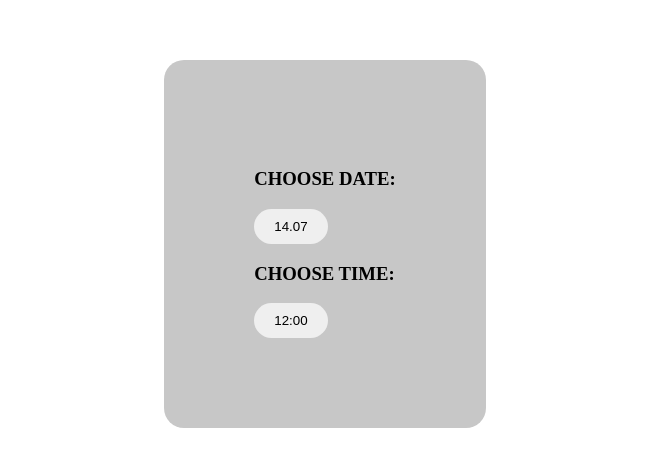
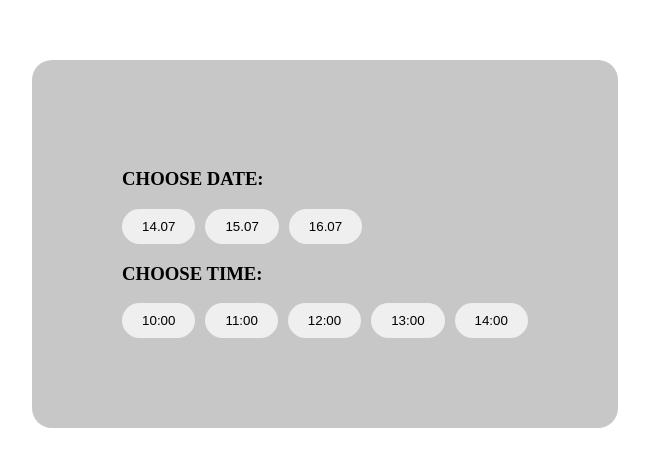
Before and after one commit to w-develop-w/barbershopts, a React (Create React App) app: page /dateAndTime in a window 1280 px wide. Shown: the part 164-630 px from the top of the page, without its empty margins (315-964 px from the left). Built offline with nearby package versions, Linux system fonts and the light colour scheme.

Commit message:
(5)part logic of recording

```diff
--- a/server/db.json
+++ b/server/db.json
@@ -5,9 +5,16 @@
             "image":"/img/barber-1.jpg",
             "name": "Alexey Rudov",
             "status": "Barber",
+            "workDay": true,
             "datesAndTime": [
                 {
                     "date": "14.07",
+                    "time": ["10:00", "12:00", "14:00"],
+                    "booking":[true, true, true],
+                    "access": [1.5, 0.5, 1]
+                },
+                {
+                    "date": "15.07",
                     "time": ["10:00", "12:00", "14:00"],
                     "booking":[true, true, true],
                     "access": [1.5, 0.5, 1]
@@ -20,6 +27,7 @@
             "image":"/img/barber-2.jpg",
             "name": "Mark Socar",
             "status": "Top barber",
+            "workDay": true,
             "datesAndTime": [
                 {
                     "date": "14.07",
@@ -35,6 +43,7 @@
             "image":"/img/barber-3.jpg",
             "name": "Evgeny Linkevich",
             "status": "Grand barber",
+            "workDay": true,
             "datesAndTime": [
                 {
                     "date": "14.07",
--- a/src/components/DateAndTime/DateAndTime.tsx
+++ b/src/components/DateAndTime/DateAndTime.tsx
@@ -38,6 +38,7 @@ function DateAndTime() {
                 <h3>Choose date:</h3>
                 <div className={styles.listDate}>
                     <div className={styles.itemDate}>
+
                         <button
                             className={
                                 recordingDate === "14.07" ? styles.active : ""
@@ -46,12 +47,49 @@ function DateAndTime() {
                         >
                             14.07
                         </button>
+
+                        <button
+                            className={
+                                recordingDate === "15.07" ? styles.active : ""
+                            }
+                            onClick={() => handleDateClick("15.07")}
+                        >
+                            15.07
+                        </button>
+
+                        <button
+                            className={
+                                recordingDate === "16.07" ? styles.active : ""
+                            }
+                            onClick={() => handleDateClick("16.07")}
+                        >
+                            16.07
+                        </button>
                     </div>
                 </div>
 
                 <h3>Choose time:</h3>
                 <div className={styles.listTime}>
                     <div className={styles.itemTime}>
+
+                        <button
+                            className={
+                                recordingTime === "10:00" ? styles.active : ""
+                            }
+                            onClick={() => handleTimeClick("10:00")}
+                        >
+                            10:00
+                        </button>
+
+                        <button
+                            className={
+                                recordingTime === "11:00" ? styles.active : ""
+                            }
+                            onClick={() => handleTimeClick("11:00")}
+                        >
+                            11:00
+                        </button>
+
                         <button
                             className={
                                 recordingTime === "12:00" ? styles.active : ""
@@ -59,6 +97,24 @@ function DateAndTime() {
                             onClick={() => handleTimeClick("12:00")}
                         >
                             12:00
+                        </button>
+
+                        <button
+                            className={
+                                recordingTime === "13:00" ? styles.active : ""
+                            }
+                            onClick={() => handleTimeClick("13:00")}
+                        >
+                            13:00
+                        </button>
+
+                        <button
+                            className={
+                                recordingTime === "14:00" ? styles.active : ""
+                            }
+                            onClick={() => handleTimeClick("14:00")}
+                        >
+                            14:00
                         </button>
                     </div>
                 </div>
--- a/src/components/Specialists/Specialists.tsx
+++ b/src/components/Specialists/Specialists.tsx
@@ -8,30 +8,20 @@ import styles from "./Specialists.module.scss"
 import { useSelector } from "react-redux"
 
 function Specialists() {
-    const choosedService = useSelector(
-        (state: RootState) => state.dataOfBarbershop.choosedService
-    )
-    const recordingDate = useSelector(
-        (state: RootState) => state.dataOfBarbershop.recordingDate
-    )
-    const recordingTime = useSelector(
-        (state: RootState) => state.dataOfBarbershop.recordingTime
-    )
+
     const timeForServiceFact = useSelector((state: RootState) => state.dataOfBarbershop.timeForServiceFact)
+    const recordingDate = useSelector((state: RootState) => state.dataOfBarbershop.recordingDate)
 
-    console.log(timeForServiceFact)
+    // console.log(timeForServiceFact)
 
     const {
         data: dataBarbers,
         error: errorBarbers,
         isLoading: isLoadingBarbers,
     } = useSpecialistsQuery(null)
-    const {
-        data: dataServing,
-        error: errorServicing,
-        isLoading: isLoadingServicing,
-    } = useServicingQuery(null)
-    const location = useLocation() // get current path
+
+    // get current path
+    const location = useLocation()
 
     // console.log(dataServing)
     // console.log(data)
@@ -69,6 +59,7 @@ function Specialists() {
             <ul className={styles.list}>
             {dataBarbers &&
                 dataBarbers.map((el: Barbers) => (
+                el.workDay === true && (
                 <li className={styles.item} key={el.id}>
                     <div className={styles.content}>
                     <img src={el.image} alt="Barber" />
@@ -78,6 +69,7 @@ function Specialists() {
                         <div>
                         <ul>
                             {el.datesAndTime.map((element: DatesAndTime, index: number) => (
+                                 element.date === recordingDate && (
                                 <li key={index}>
                                     <h3> {element.date} </h3>
                                     {element.time.map((timeElement, index) => {
@@ -101,13 +93,13 @@ function Specialists() {
                                         </Link>
                                     );
                                     })}
-                            </li>
+                                </li> )
                             ))}
                         </ul>
                         </div>
                     </div>
                     </div>
-                </li>
+                </li> )
                 ))}
             </ul>
         </div>
--- a/src/models/models.ts
+++ b/src/models/models.ts
@@ -8,6 +8,7 @@ export interface Barbers {
     image: string
     name: string
     status: string
+    workDay: boolean
     datesAndTime: DatesAndTime[]
     price: string
 }
```
Lines whose indentation alone changed are shown as unchanged.
